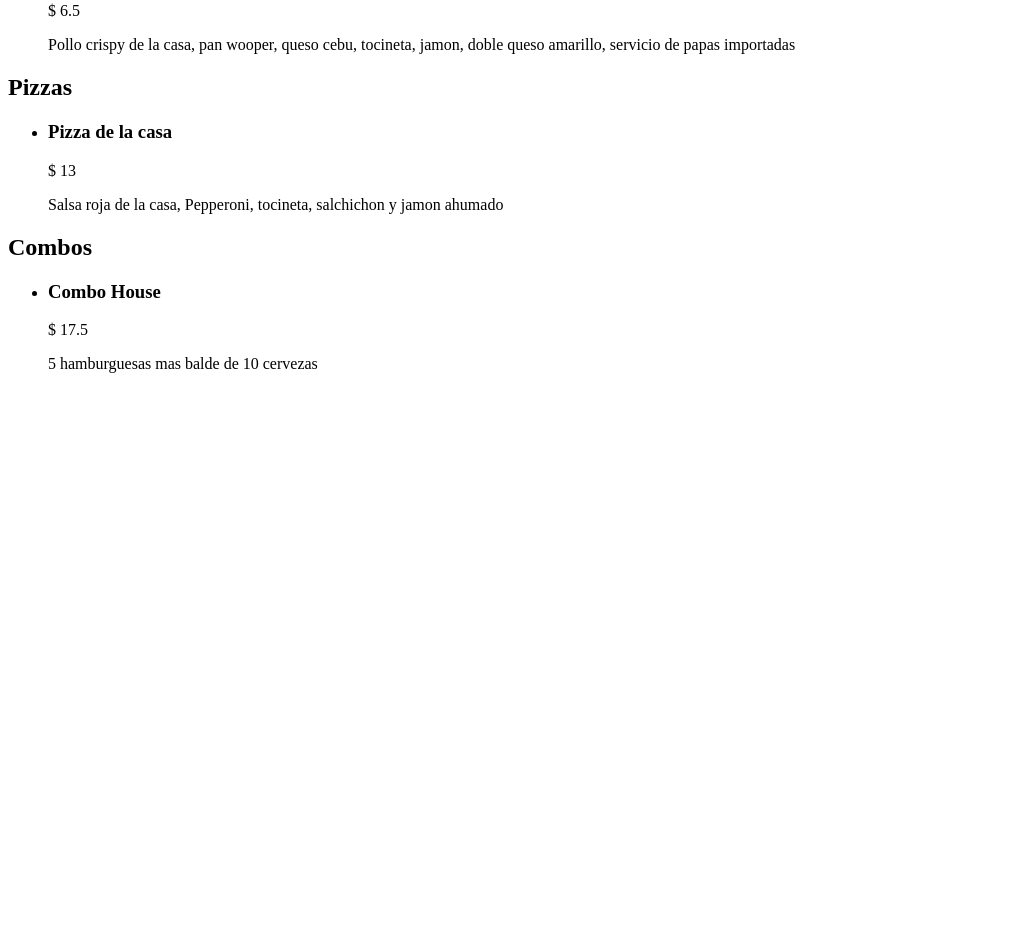
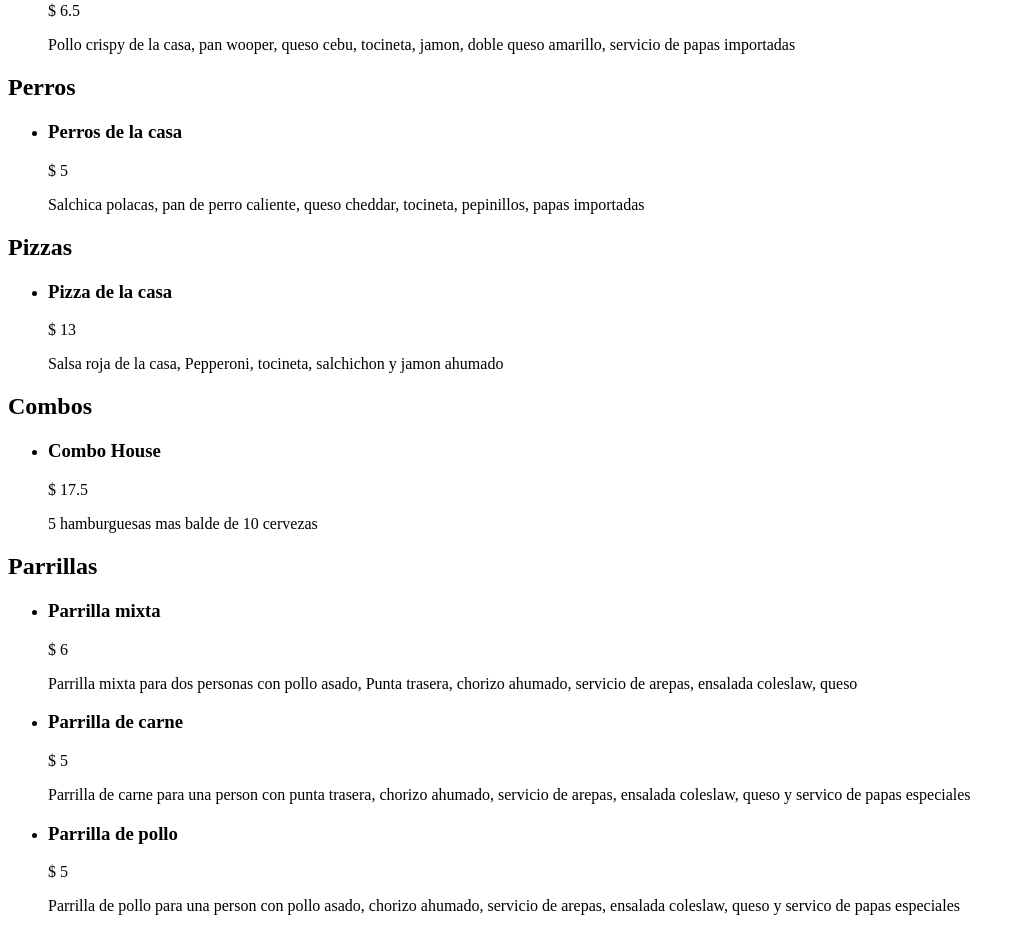
Before and after one commit to diegonzs/smokey-house-web, a Next.js app: page /menu in a window 1280 px wide. Shown: the part 880-1811 px from the top of the page, without its empty margins (0-1025 px from the left). Before the commit the page ends 1269 px from the top, so only its background shows below. Built offline with nearby package versions, Linux system fonts and the light colour scheme.

Commit message:
Added more things to the menu

```diff
--- a/pages/menu.tsx
+++ b/pages/menu.tsx
@@ -26,7 +26,8 @@ const menuData = [
     food: [
       {
         name: "Clasica",
-        description: "Carne de la casa, pan wooper, queso Cebu, papas rayadas",
+        description:
+          "Carne de la casa, pan de hamburguesa, queso Cebu, papas rayadas",
         price: 1.75,
       },
       {
@@ -50,6 +51,22 @@ const menuData = [
     ],
   },
   {
+    sectionTitle: "Perros",
+    food: [
+      {
+        name: "Perros de la casa",
+        description:
+          "Salchica polacas, pan de perro caliente, queso cheddar, tocineta, pepinillos, papas importadas",
+        price: 5,
+      },
+      // {
+      //   name: "Salchiqueso",
+      //   description: "",
+      //   price: 6,
+      // },
+    ],
+  },
+  {
     sectionTitle: "Pizzas",
     food: [
       {
@@ -70,17 +87,29 @@ const menuData = [
       },
     ],
   },
-  // {
-  //   sectionTitle: "Parrillas",
-  //   food: [
-  //     {
-  //       name: "Parrilla mixta",
-  //       description:
-  //         "Salsa roja de la casa, Pepperoni, tocineta, salchichon y jamon ahumado",
-  //       price: 13,
-  //     },
-  //   ],
-  // },
+  {
+    sectionTitle: "Parrillas",
+    food: [
+      {
+        name: "Parrilla mixta",
+        description:
+          "Parrilla mixta para dos personas con pollo asado, Punta trasera, chorizo ahumado, servicio de arepas, ensalada coleslaw, queso",
+        price: 6,
+      },
+      {
+        name: "Parrilla de carne",
+        description:
+          "Parrilla de carne para una person con punta trasera, chorizo ahumado, servicio de arepas, ensalada coleslaw, queso y servico de papas especiales",
+        price: 5,
+      },
+      {
+        name: "Parrilla de pollo",
+        description:
+          "Parrilla de pollo para una person con pollo asado, chorizo ahumado, servicio de arepas, ensalada coleslaw, queso y servico de papas especiales",
+        price: 5,
+      },
+    ],
+  },
   // {
   //   sectionTitle: "Hot dogs",
   //   food: [
```
